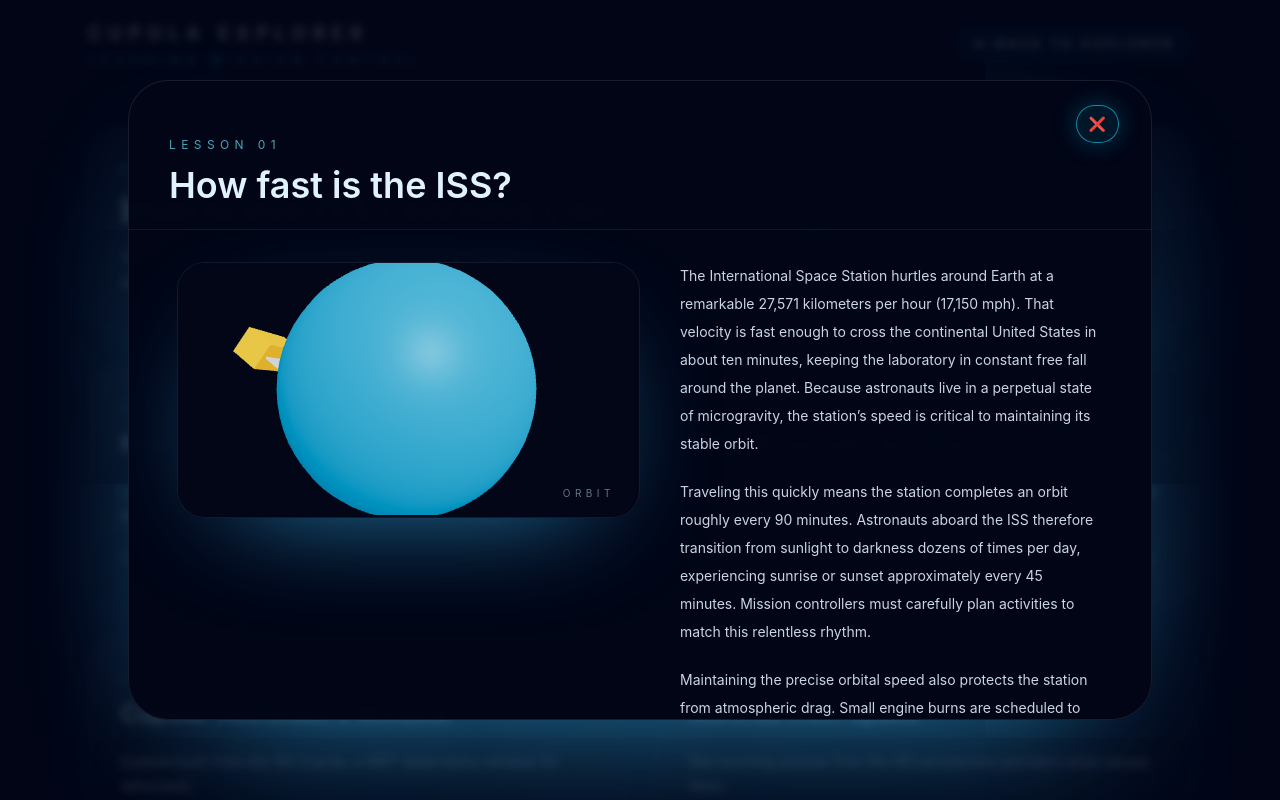
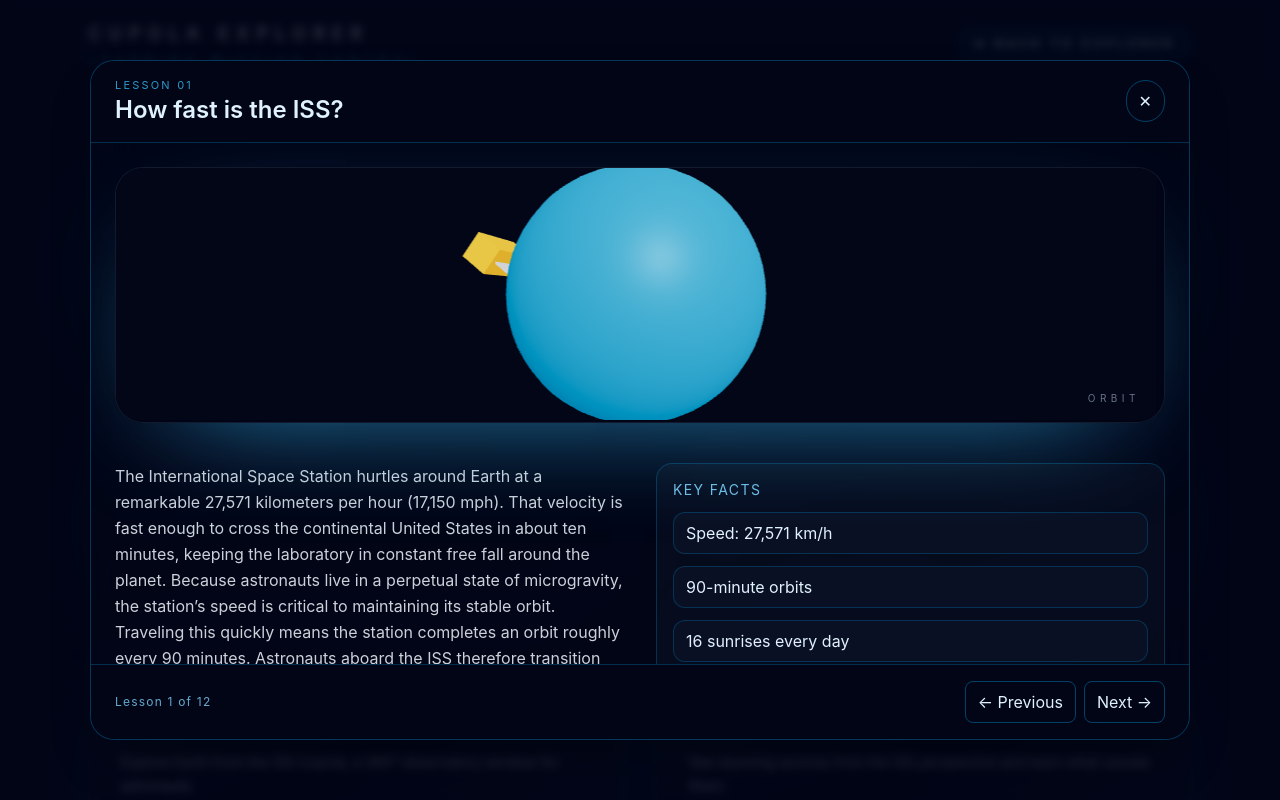
Before and after one commit to hbrbou66/Cupola-Explorer, a React (Vite) app: page /education in a window 1280 px wide. Both pictures are taken after a click on the button 356 px from the left and 486 px from the top of the page. Shown: the top 800 px of the page. Built offline with nearby package versions, Linux system fonts and the light colour scheme.

Commit message:
Make education modal body scrollable

```diff
--- a/src/pages/EducationPage.tsx
+++ b/src/pages/EducationPage.tsx
@@ -252,39 +252,31 @@ const EducationPage = () => {
               role="dialog"
               aria-modal="true"
               aria-labelledby="selected-lesson-title"
-              className="relative z-10 flex h-[95vh] w-[95vw] max-w-6xl flex-col overflow-hidden rounded-[2.5rem] border border-slate-800/70 bg-slate-950/95 shadow-[0_55px_160px_-80px_rgba(56,189,248,1)] sm:h-[85vh] sm:w-[85vw] lg:h-[80vh] lg:w-[80vw]"
               variants={modalVariants}
               onClick={(event) => event.stopPropagation()}
+              className="mx-auto w-[min(1100px,95vw)] h-[85vh] sm:h-[85vh] xs:h-[92vh] rounded-3xl border border-sky-800/60 bg-slate-950/80 shadow-2xl backdrop-blur-xl pointer-events-auto flex flex-col overflow-hidden"
             >
-              <div className="flex h-full flex-col">
-                <header className="relative flex flex-col gap-3 border-b border-slate-800/50 px-10 pb-6 pt-12 sm:pt-14">
+              <div className="shrink-0 sticky top-0 z-10 bg-slate-950/90 backdrop-blur border-b border-sky-800/50 px-6 py-4">
+                <div className="flex items-center justify-between">
+                  <div>
+                    <p className="text-[11px] tracking-[0.2em] text-sky-400/80 uppercase">
+                      Lesson {selectedLesson.id.toString().padStart(2, '0')}
+                    </p>
+                    <h2 id="selected-lesson-title" className="text-xl sm:text-2xl font-semibold text-sky-100">
+                      {selectedLesson.title}
+                    </h2>
+                  </div>
                   <button
                     type="button"
                     onClick={handleLessonClose}
-                    className="absolute right-8 top-6 rounded-full border border-cyan-400/60 bg-cyan-500/10 px-3 py-2 text-sm font-semibold text-cyan-200 shadow-[0_0_25px_rgba(6,182,212,0.3)] transition hover:scale-105 hover:border-cyan-300 hover:text-white focus-visible:outline focus-visible:outline-2 focus-visible:outline-cyan-300"
+                    className="rounded-full border border-sky-700/60 px-3 py-2 hover:bg-sky-900/40"
                     aria-label="Close"
                   >
-                    ❌
+                    ✕
                   </button>
-                  <AnimatePresence mode="wait" custom={navigationDirection}>
-                    <motion.div
-                      key={selectedLesson.id}
-                      variants={contentVariants}
-                      initial="enter"
-                      animate="center"
-                      exit="exit"
-                      custom={navigationDirection}
-                      className="flex flex-col gap-3"
-                    >
-                      <p className="text-xs uppercase tracking-[0.45em] text-cyan-300/70">
-                        Lesson {selectedLesson.id.toString().padStart(2, '0')}
-                      </p>
-                      <h3 id="selected-lesson-title" className="text-3xl font-semibold text-sky-100 sm:text-4xl">
-                        {selectedLesson.title}
-                      </h3>
-                    </motion.div>
-                  </AnimatePresence>
-                </header>
+                </div>
+              </div>
+
               <AnimatePresence mode="wait" custom={navigationDirection}>
                 <motion.div
                   key={`${selectedLesson.id}-content`}
@@ -293,92 +285,66 @@ const EducationPage = () => {
                   animate="center"
                   exit="exit"
                   custom={navigationDirection}
-                    className="flex flex-1 flex-col"
+                  className="grow overflow-y-auto overscroll-contain scroll-smooth px-6 py-6 space-y-10 modal-scroll"
                 >
-                    <div className="scrollable-modal flex-1 space-y-10 overflow-y-auto px-10 py-8 sm:px-12">
-                      <motion.div
-                        initial={{ opacity: 0, y: 20 }}
-                        animate={{ opacity: 1, y: 0 }}
-                        transition={{ delay: 0.1, duration: 0.3, ease: [0.16, 1, 0.3, 1] }}
-                        className="flex flex-col gap-10 lg:flex-row"
-                      >
-                        <motion.div
-                          initial={{ opacity: 0, y: 20 }}
-                          animate={{ opacity: 1, y: 0 }}
-                          transition={{ delay: 0.15, duration: 0.35, ease: [0.16, 1, 0.3, 1] }}
-                          className="lg:w-1/2"
-                        >
+                  <section className="lesson-section">
                     <LessonVisual visual={selectedLesson.visual} />
-                        </motion.div>
-                        <motion.div
-                          initial={{ opacity: 0, y: 20 }}
-                          animate={{ opacity: 1, y: 0 }}
-                          transition={{ delay: 0.2, duration: 0.35, ease: [0.16, 1, 0.3, 1] }}
-                          className="flex flex-1 flex-col gap-6 text-sm leading-7 text-slate-300"
-                        >
-                          <div className="space-y-5">
+                  </section>
+
+                  <section className="lesson-section grid grid-cols-1 md:grid-cols-2 gap-8">
+                    <div className="prose prose-invert max-w-none leading-relaxed text-slate-200/90">
                       {selectedLesson.details.split('\n\n').map((paragraph) => (
                         <p key={paragraph.slice(0, 40)}>{paragraph}</p>
                       ))}
                     </div>
-                          <div className="flex flex-col gap-4 rounded-3xl border border-slate-800/60 bg-slate-900/60 p-6">
-                            <span className="text-xs font-semibold uppercase tracking-[0.4em] text-cyan-300/70">
-                              Key Facts
-                            </span>
-                            <ul className="grid gap-3 text-sm text-slate-200 sm:grid-cols-2">
+                    <div className="rounded-2xl border border-sky-800/50 bg-slate-900/40 p-4">
+                      <h3 className="text-sky-300/90 text-sm tracking-widest uppercase mb-3">Key Facts</h3>
+                      <ul className="grid gap-3 md:grid-cols-1">
                         {selectedLesson.facts.map((fact) => (
-                                <li
-                                  key={fact}
-                                  className="flex items-start gap-3 rounded-2xl border border-cyan-400/20 bg-cyan-500/5 p-3 shadow-[0_15px_45px_-35px_rgba(34,211,238,0.6)]"
-                                >
-                                  <span aria-hidden="true" className="mt-1 text-lg text-cyan-300">
-                                    ✨
-                                  </span>
-                                  <span>{fact}</span>
+                          <li key={fact} className="rounded-xl border border-sky-700/40 bg-slate-900/50 px-3 py-2">
+                            {fact}
                           </li>
                         ))}
                       </ul>
-                            <div className="rounded-3xl border border-amber-400/30 bg-amber-500/10 p-5 text-amber-100 shadow-[0_25px_60px_-45px_rgba(251,191,36,0.5)]">
-                              <p className="text-sm font-semibold uppercase tracking-[0.3em] text-amber-200/80">
-                                💡 Did You Know?
-                              </p>
-                              <p className="mt-2 text-base text-amber-50/90">{selectedLesson.funFact}</p>
+                    </div>
+                  </section>
+
+                  <section className="lesson-section">
+                    <div className="w-full rounded-2xl border border-amber-600/40 bg-amber-900/20 p-4 text-amber-100">
+                      <div className="uppercase text-xs tracking-widest opacity-80 mb-1">Did you know?</div>
+                      <p>{selectedLesson.funFact ?? 'Even at ~400 km, thin atmosphere causes drag; reboosts keep ISS aloft.'}</p>
+                    </div>
+                  </section>
+                </motion.div>
+              </AnimatePresence>
+
+              <div className="shrink-0 sticky bottom-0 z-10 bg-slate-950/90 backdrop-blur border-t border-sky-800/50 px-6 py-4">
+                <div className="flex items-center justify-between">
+                  <span className="text-[12px] tracking-widest text-sky-300/80">
+                    Lesson {(selectedLessonIndex ?? 0) + 1} of {totalLessons}
+                  </span>
+                  <div className="flex gap-2">
+                    <button
+                      type="button"
+                      onClick={() => handleLessonNavigate('previous')}
+                      className="rounded-lg border border-sky-700/60 px-3 py-2 hover:bg-sky-900/40"
+                    >
+                      ← Previous
+                    </button>
+                    <button
+                      type="button"
+                      onClick={() => handleLessonNavigate('next')}
+                      className="rounded-lg border border-sky-700/60 px-3 py-2 hover:bg-sky-900/40"
+                    >
+                      Next →
+                    </button>
+                  </div>
                 </div>
               </div>
             </motion.div>
           </motion.div>
-                    </div>
-                    <footer className="border-t border-slate-800/60 px-10 py-8">
-                      <div className="flex flex-col gap-4 rounded-[2rem] border border-slate-800/60 bg-slate-950/80 p-6 sm:flex-row sm:items-center sm:justify-between">
-                        <p className="text-sm font-semibold tracking-[0.4em] text-cyan-300/70">
-                          Lesson {selectedLesson.id} of {totalLessons} ✅
-                        </p>
-                        <div className="flex items-center gap-3">
-                          <motion.button
-                            type="button"
-                            onClick={() => handleLessonNavigate('previous')}
-                            className="rounded-full border border-slate-800/80 bg-slate-900/70 px-5 py-2 text-xs font-semibold uppercase tracking-[0.35em] text-slate-200 transition hover:-translate-x-1 hover:border-cyan-400/50 hover:text-cyan-200 focus-visible:outline focus-visible:outline-2 focus-visible:outline-cyan-300"
-                            whileTap={{ scale: 0.96 }}
-                          >
-                            ⬅ Previous Lesson
-                          </motion.button>
-                          <motion.button
-                            type="button"
-                            onClick={() => handleLessonNavigate('next')}
-                            className="rounded-full border border-cyan-500/40 bg-cyan-500/10 px-5 py-2 text-xs font-semibold uppercase tracking-[0.35em] text-cyan-100 transition hover:translate-x-1 hover:border-cyan-300 hover:bg-cyan-500/20 focus-visible:outline focus-visible:outline-2 focus-visible:outline-cyan-300"
-                            whileTap={{ scale: 0.96 }}
-                          >
-                            Next Lesson ➡
-                          </motion.button>
-                        </div>
-                      </div>
-                    </footer>
-                  </motion.div>
-                </AnimatePresence>
-              </div>
-            </motion.div>
-          </motion.div>
         )}
+
       </AnimatePresence>
     </div>
   );
```
Lines whose indentation alone changed are shown as unchanged.
